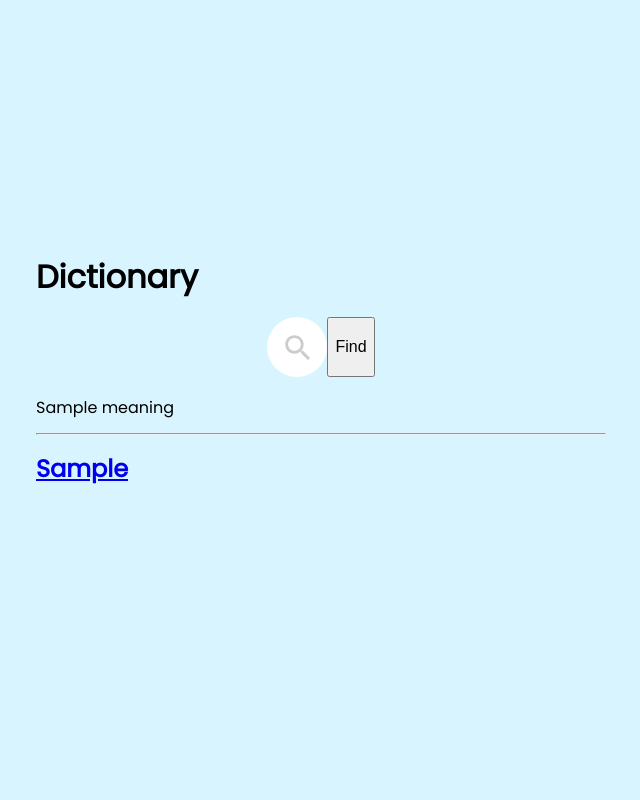
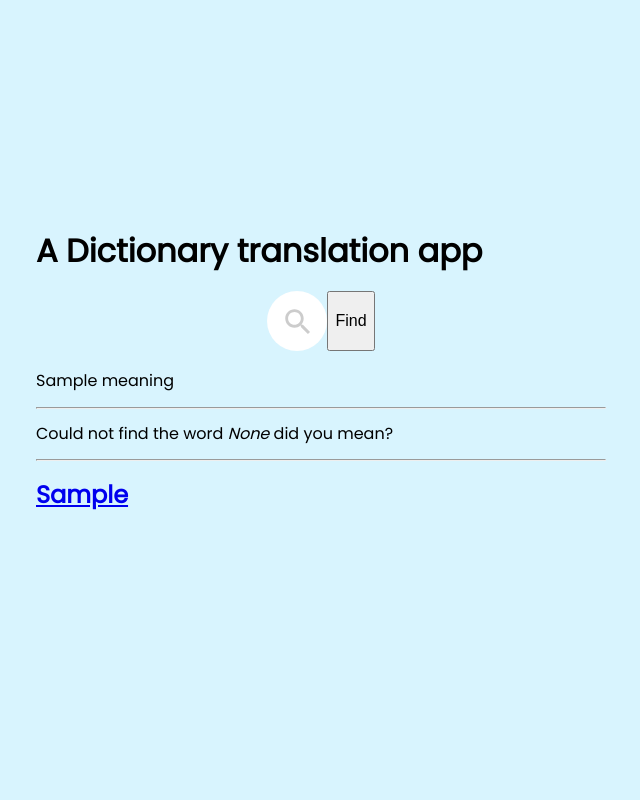
Before and after one commit to EgbieAndersonUku1/simple_dictionary, a Flask app: template templates/index.html in a window 1280 px wide. Shown: the whole page, without its empty margins (319-959 px from the left). Run offline with Flask 2, Linux system fonts and the light colour scheme; the template is opened without the code that fills it: values that come from a table or form of the project are taken from there, most other values are stand-ins (such as "Sample title", 1, 10 or a date in 2020); parts of the project's set-up code (start-up, migrations or seed data) failed here and were passed over; some libraries are stand-ins or nearby versions.

Commit message:
Made a simple change to the file

```diff
--- a/templates/index.html
+++ b/templates/index.html
@@ -8,8 +8,7 @@
          {{ form.hidden_tag() }}
         <div class="inner-form">
 
-           <h1> Dictionary</h1>
-
+           <h1>A Dictionary translation app</h1>
 
           <div class="row">
             <div class="input-field first" id="first">
@@ -32,6 +31,8 @@
 
             {% if best_matches %}
                 <div class="jumbotron">
+                    <p class="display-4">Could not find the word <em>{{ form.word.data }}</em> did you mean?</p>
+                     <hr class="my-4">
                   {% for best_match in best_matches %}
                       <h2 class="display-4"><a href="{{ url_for('dict_app.get_word', word=best_match) }}"> {{ best_match }}</a> </h2>
                   {% endfor %}
@@ -44,5 +45,4 @@
         </div>
       </form>
 
-
 {% endblock %}
```
